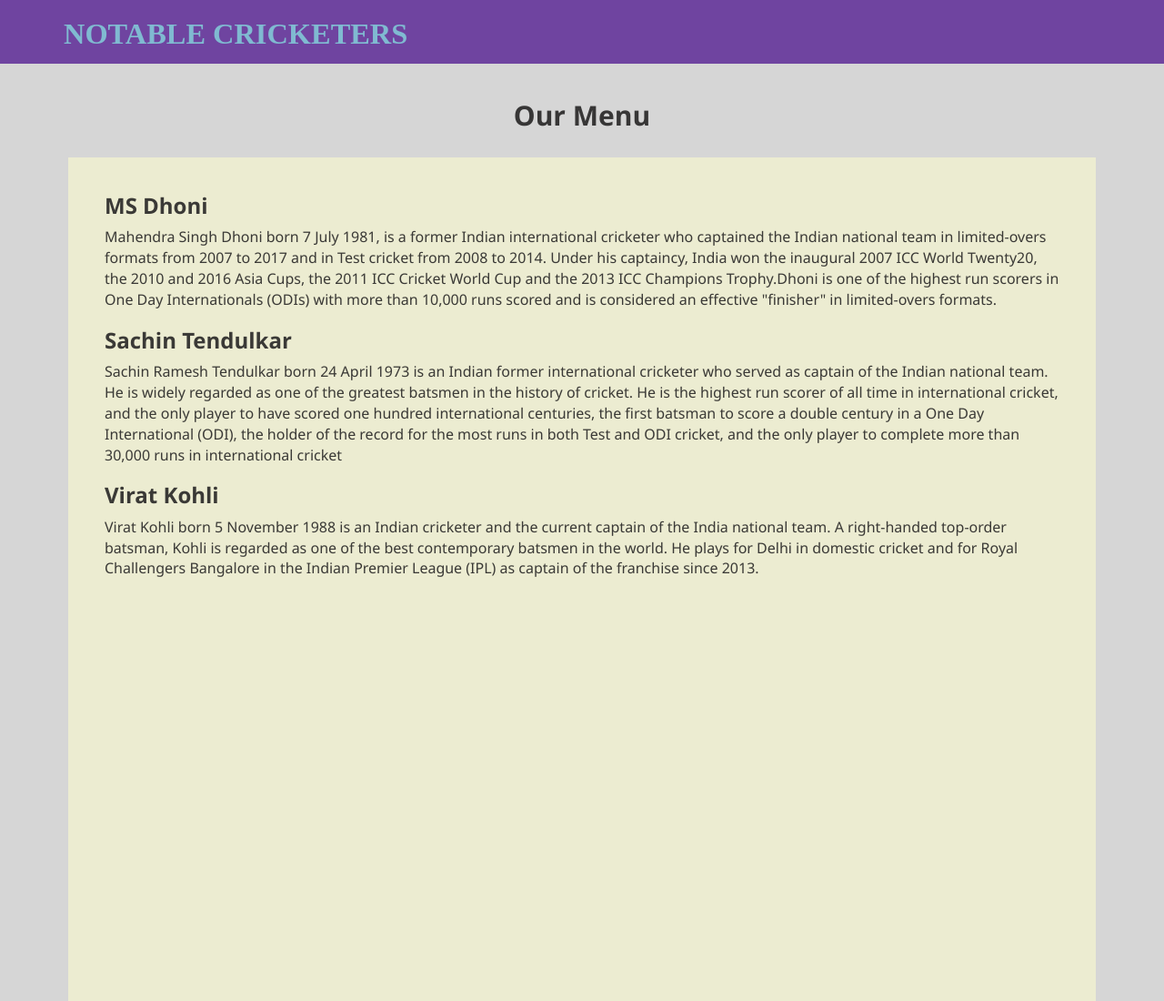
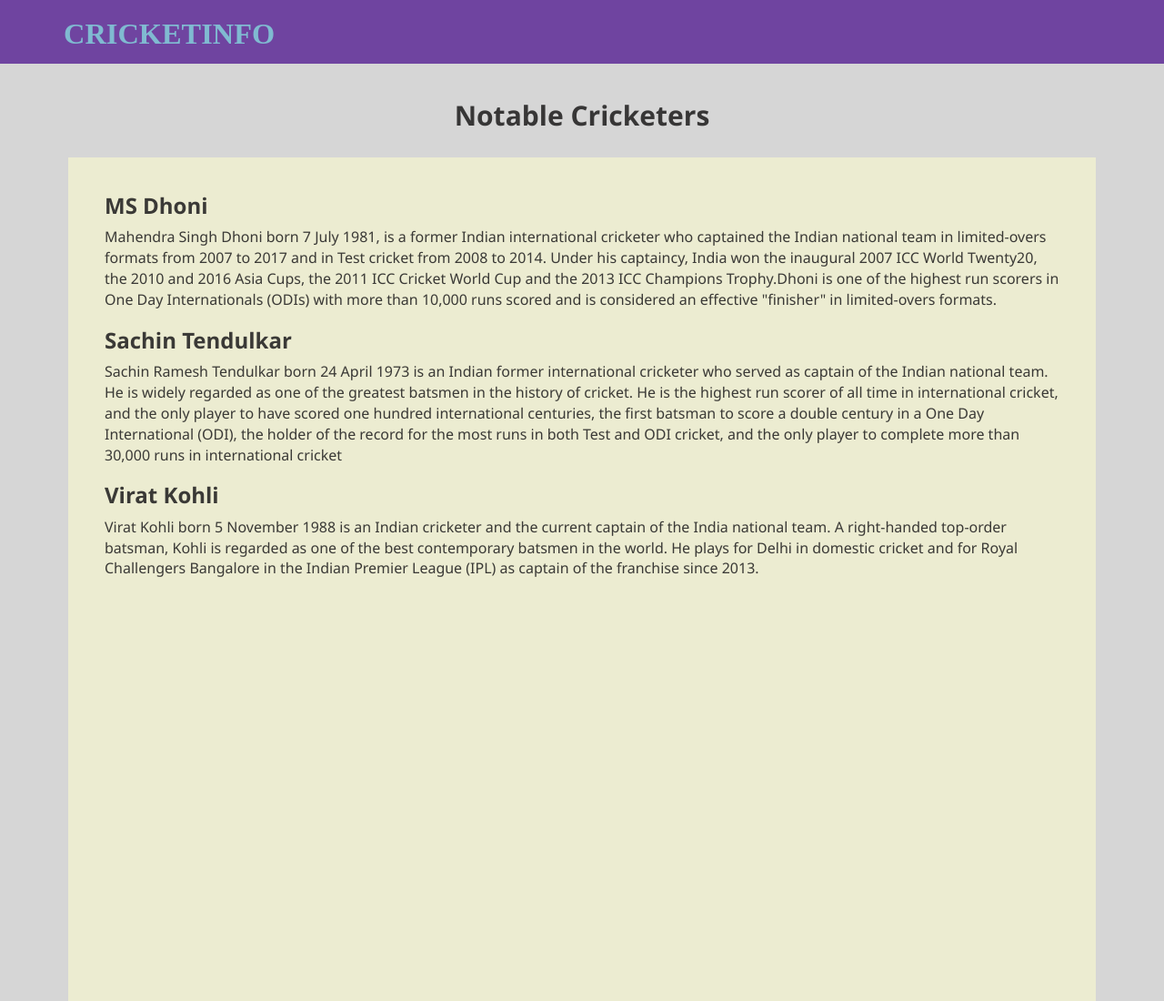
Before and after one commit to RajatJana/MYCOURSE, a plain HTML site: page mod3_solution/index.html in a window 1280 px wide. Shown: the top 1100 px of the page at 91% size. Drawn offline with Linux system fonts and the light colour scheme.

Commit message:
Update index.html

```diff
--- a/mod3_solution/index.html
+++ b/mod3_solution/index.html
@@ -17,7 +17,7 @@
 				<div class="navbar-header">
 					<div class="navbar-brand">
 						<a href="index.html">
-							<h1>Notable Cricketers</h1>
+							<h1>CricketInfo</h1>
 						</a>
 					</div>
 
@@ -42,7 +42,7 @@
 	</header>
 
 	<div id="main-content" class="container">
-		<h2 id="page-title" class="text-center">Our Menu</h2>
+		<h2 id="page-title" class="text-center">Notable Cricketers</h2>
 		<section class="row">
 			<div id="main-text" class="col-xs-12">
 				<div class="text-background">
```
